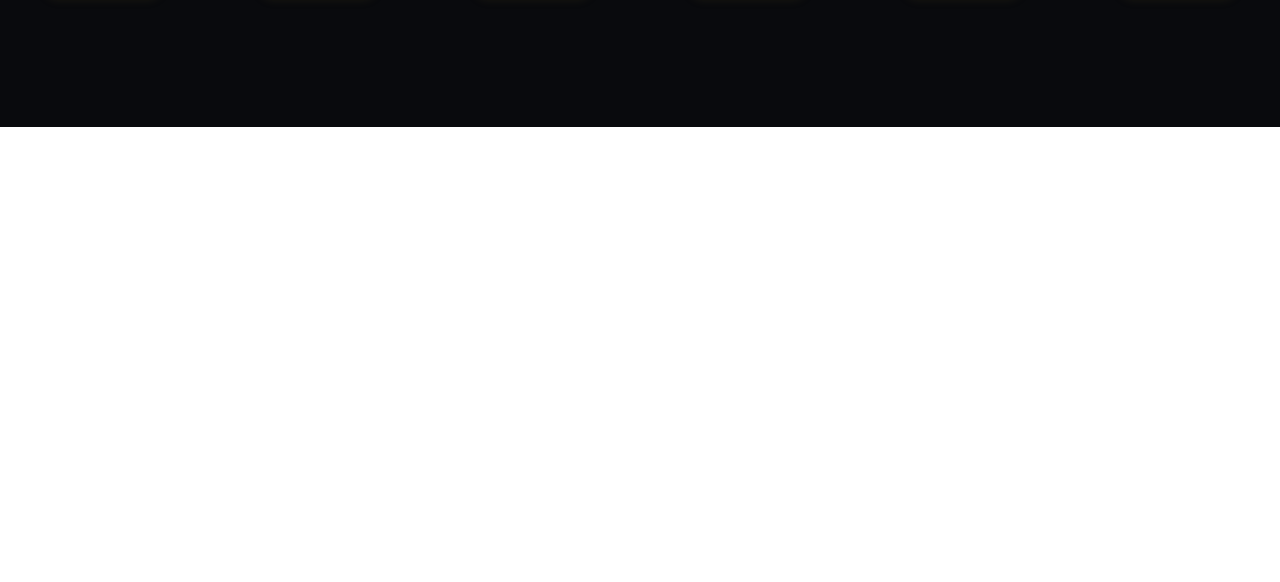
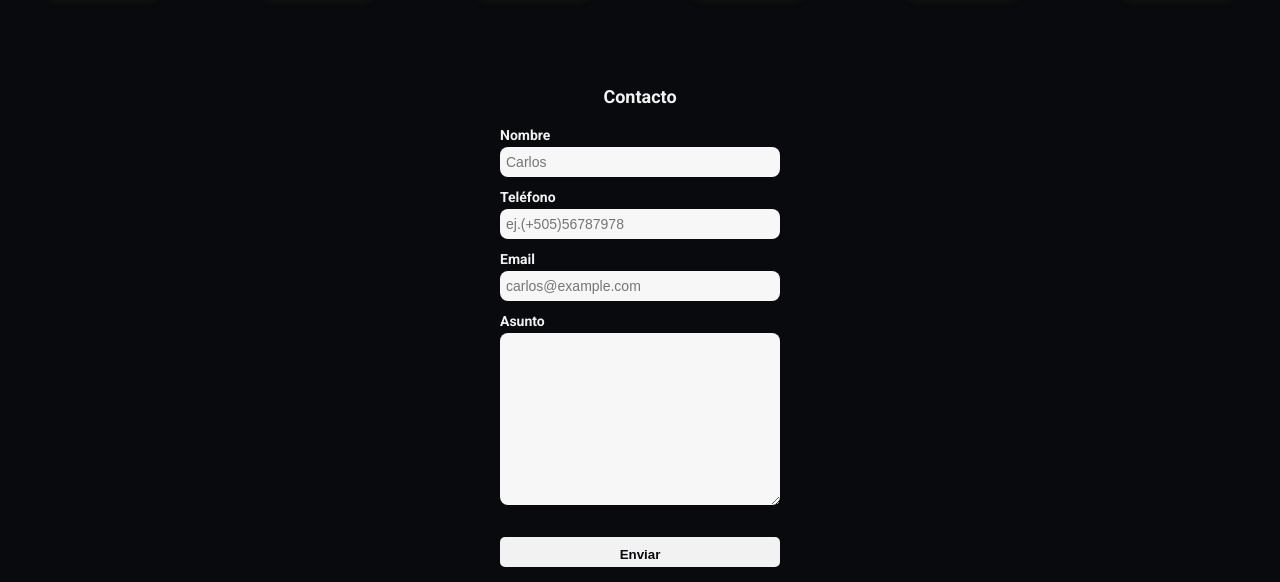
Before and after one commit to Yaho59/Portafolio, a plain HTML site: page index.html in a window 1280 px wide. Shown: the part 1799-2381 px from the top of the page. Before the commit the page ends 1926 px from the top, so only its background shows below. Drawn offline with Linux system fonts and the light colour scheme.

Commit message:
Estilizamos la seccion de contact

```diff
--- a/css/style.css
+++ b/css/style.css
@@ -199,6 +199,7 @@ main {
 
 .button{
     display: inline-block;
+    place-items: center;
     width: 100px;
     height: 30px;
     text-align: center;
@@ -315,7 +316,7 @@ main {
 .container-skills{
     width: 100%;
     min-width: 320px;
-    padding-bottom: 70px;
+    padding-bottom: 30px;
     text-align: center;
 }
 
@@ -353,3 +354,57 @@ main {
     line-height: 1.5rem;
     color: var(--title-color);
 }
+
+/* Aca vienen los estilos de la seccion de contacto */
+.container-contact{
+    display: grid;
+    place-items: center;
+    width: 100%;
+    height: auto;
+    /* background-color: var(--color-primary); */
+}
+.container-contact__title{
+    text-align: center;
+    font-size: 1.8rem;
+    line-height: 2.0rem;
+    font-weight: bold;
+    color: var(--title-color);
+    padding-bottom: 20px;
+}
+
+.container-contact__form{
+    display: flex;
+    flex-direction: column;
+}
+
+.label{
+    font-size: 1.4rem;
+    font-weight: bold;
+    color: var(--title-color);
+    margin-bottom: 4px;
+}
+
+.input{
+    background-color: #F7F7F7;
+    border: none;
+    border-radius: 8px;
+    height: 30px;
+    font-size: 1.4rem;
+    padding: 6px;
+    margin-bottom: 12px;
+}
+
+.textarea{
+    border: none;
+    border-radius: 8px;
+    font-size: 1.4rem;
+    padding: 6px;
+    margin-bottom: 22px;
+    background-color: #F7F7F7;
+}
+
+.login-button{
+    width: 100%;
+    border: none;
+    margin-bottom: 15px;
+}
--- a/index.html
+++ b/index.html
@@ -136,7 +136,29 @@
                 </article>
             </section>
         </section>
-        <section id="contact"></section>
+        <section id="contact">
+            <article class="container-contact">
+                <h2 class="container-contact__title">Contacto</h2>
+                <form action="https://formsubmit.co/yaoskatelleria59@gmail.com" method="POST" class="container-contact__form">
+                    <label for="name" class="label">Nombre</label>
+                    <input type="text" placeholder="Carlos" name="name" id="name"  autocomplete="name" class="input input-nombre" required>
+
+                    <label for="phone" class="label">Teléfono</label>
+                    <input type="number" placeholder="ej.(+505)56787978" name="phone" id="phone" autocomplete="tel" class="input input-telefono" required>
+
+                    <label for="email" class="label">Email</label>
+                    <input type="text" placeholder="carlos@example.com" name="email" id="email" autocomplete="email" class="input input-email" required>
+
+                    <label for="message" class="label">Asunto</label>
+                    <textarea name="message" id="message" cols="30" rows="10" class="textarea" required></textarea>
+
+                    <input type="submit" value="Enviar" class="login-button button">
+
+                    <input type="hidden" name="_next" value="http://127.0.0.1:5500/">
+                    <input type="hidden" name="_captcha" value="false">
+                </form>
+            </article>
+        </section>
     </main>
     <footer></footer>
 </body>
```
